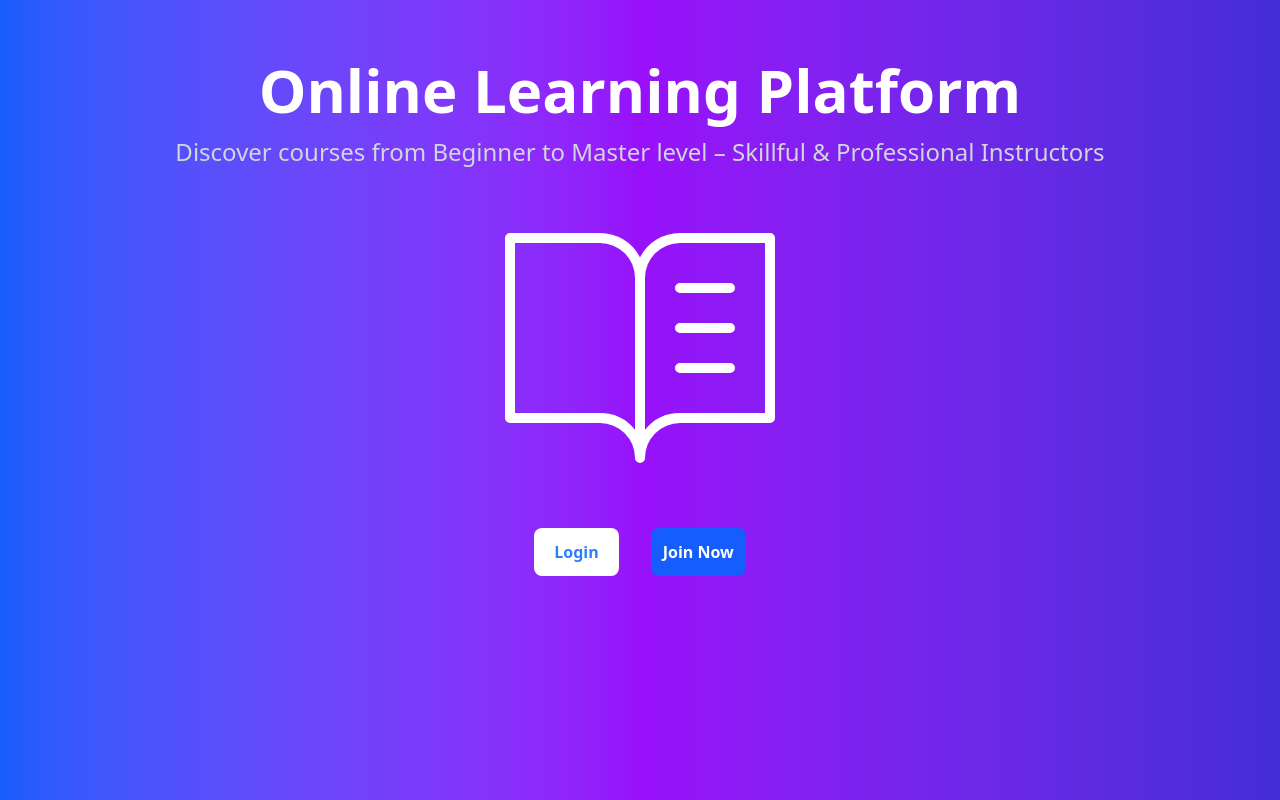
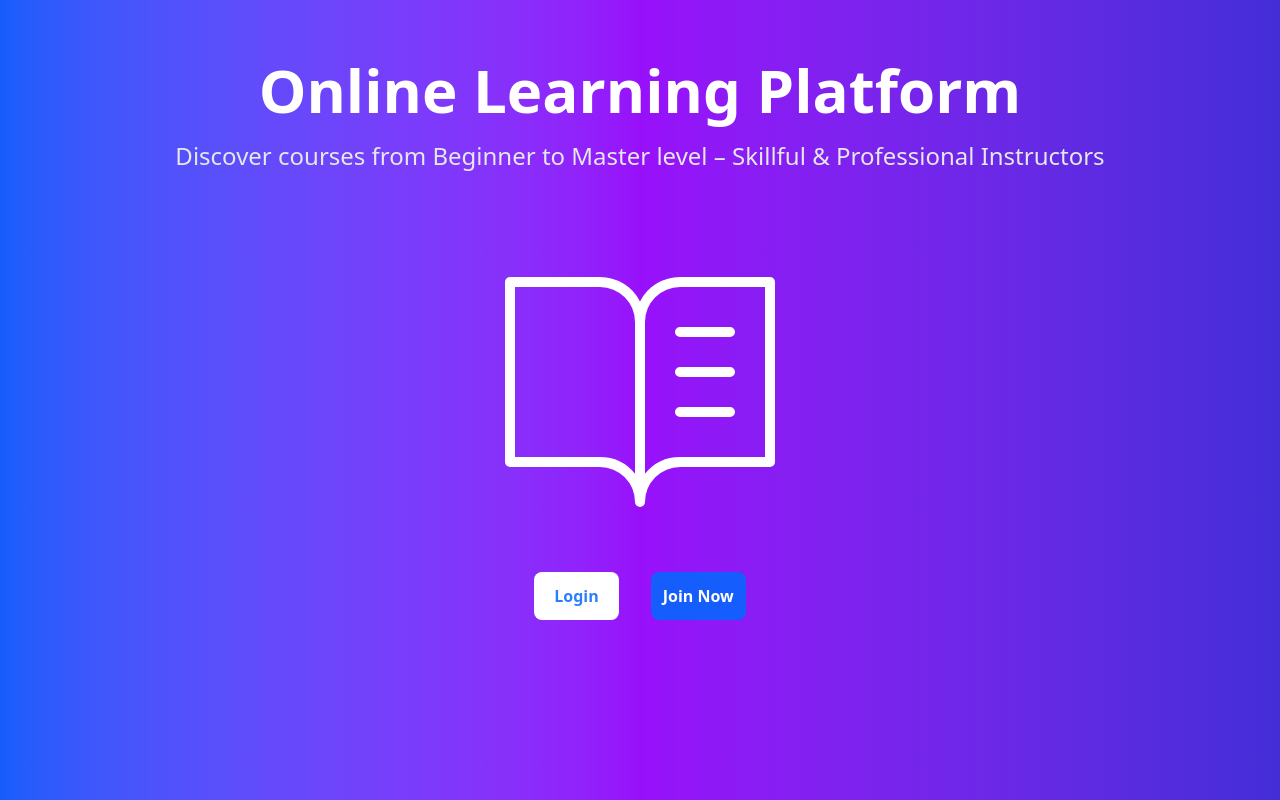
Before and after one commit to kavishka-wilagedara/learning-platform-with-chatgpt-integration, a React app in the folder frontend/: page / in a window 1280 px wide. Built offline with nearby package versions, Linux system fonts and the light colour scheme; no server answers; the HTML template or start-up script is replaced by a standard one.

Commit message:
feat(style): add space between main sections

```diff
--- a/frontend/src/pages/Home.jsx
+++ b/frontend/src/pages/Home.jsx
@@ -14,13 +14,13 @@
                 <h1 className='text-5xl md:text-6xl font-bold mt-15 bg-clip-text text-white'>
                     Online Learning Platform
                 </h1>
-                <p className='text-2xl text-gray-300 mt-4'>
+                <p className='text-2xl text-gray-200 mt-5'>
                     Discover courses from Beginner to Master level – Skillful & Professional Instructors
                 </p>
             </div>
 
             {/* Image section */}
-            <div className='flex flex-col items-center justify-center'>
+            <div className='flex flex-col items-center justify-center mt-10'>
                 <PiBookOpenTextThin className='w-150 h-80 text-white'/>
             </div>
 
```
